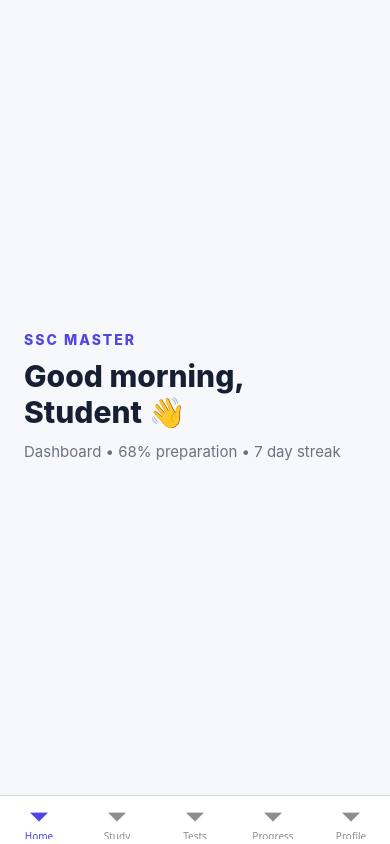
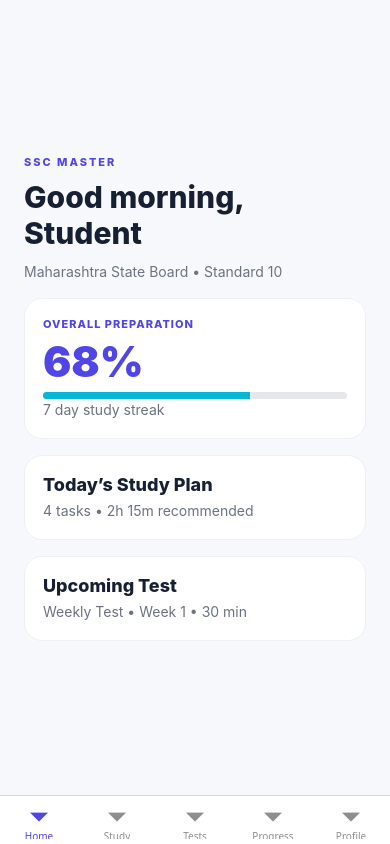
Before and after one commit to abhayvinerkar-sketch/SSS-Main, a React Native app: screen / in a window 390 px wide. Built offline with nearby package versions, Linux system fonts and the light colour scheme.

Commit message:
feat: wire MVP bottom navigation

```diff
--- a/src/navigation/AppNavigator.tsx
+++ b/src/navigation/AppNavigator.tsx
@@ -1,13 +1,2 @@
-import React from 'react';
-import {View,Text,StyleSheet} from 'react-native';
-import {createBottomTabNavigator} from '@react-navigation/bottom-tabs';
-import {theme} from '../theme';
-const Tabs=createBottomTabNavigator();
-const Screen=({title,subtitle}:{title:string,subtitle:string})=><View style={s.wrap}><Text style={s.kicker}>SSC MASTER</Text><Text style={s.h1}>{title}</Text><Text style={s.sub}>{subtitle}</Text></View>;
-const Home=()=> <Screen title="Good morning, Student 👋" subtitle="Dashboard • 68% preparation • 7 day streak"/>;
-const Study=()=> <Screen title="Study" subtitle="Marathi • English • Hindi • Mathematics • Science • History • Geography"/>;
-const Tests=()=> <Screen title="Tests" subtitle="Daily • Weekly • Monthly tests with sample questions"/>;
-const Progress=()=> <Screen title="Progress" subtitle="Overall 78% • 12 tests • 76% average • 18h study"/>;
-const Profile=()=> <Screen title="Profile" subtitle="10th • Maharashtra State Board • Target 90%"/>;
-export function AppNavigator(){return <Tabs.Navigator screenOptions={{headerShown:false,tabBarActiveTintColor:theme.colors.primary}}><Tabs.Screen name="Home" component={Home}/><Tabs.Screen name="Study" component={Study}/><Tabs.Screen name="Tests" component={Tests}/><Tabs.Screen name="Progress" component={Progress}/><Tabs.Screen name="Profile" component={Profile}/></Tabs.Navigator>}
-const s=StyleSheet.create({wrap:{flex:1,backgroundColor:theme.colors.background,padding:24,justifyContent:'center'},kicker:{color:theme.colors.primary,fontWeight:'800',letterSpacing:2},h1:{fontSize:30,fontWeight:'800',color:theme.colors.text,marginVertical:10},sub:{fontSize:15,color:theme.colors.muted,lineHeight:24}});
+import React from'react';import{createBottomTabNavigator}from'@react-navigation/bottom-tabs';import{HomeScreen}from'../screens/HomeScreen';import{StudyScreen}from'../screens/StudyScreen';import{TestsScreen}from'../screens/TestsScreen';import{ProgressScreen}from'../screens/ProgressScreen';import{ProfileScreen}from'../screens/ProfileScreen';
+const T=createBottomTabNavigator();export function AppNavigator(){return <T.Navigator screenOptions={{headerShown:false,tabBarActiveTintColor:'#4F46E5'}}><T.Screen name="Home" component={HomeScreen}/><T.Screen name="Study" component={StudyScreen}/><T.Screen name="Tests" component={TestsScreen}/><T.Screen name="Progress" component={ProgressScreen}/><T.Screen name="Profile" component={ProfileScreen}/></T.Navigator>}
```
